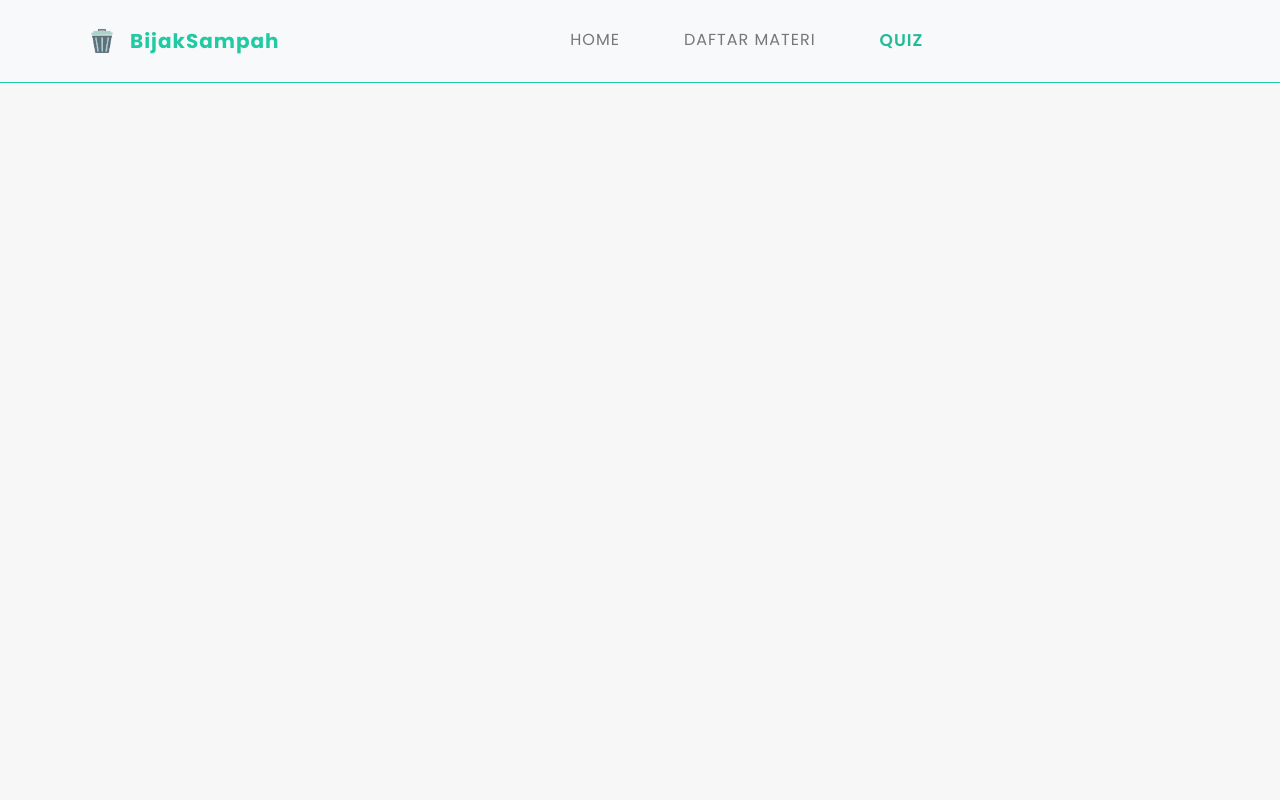
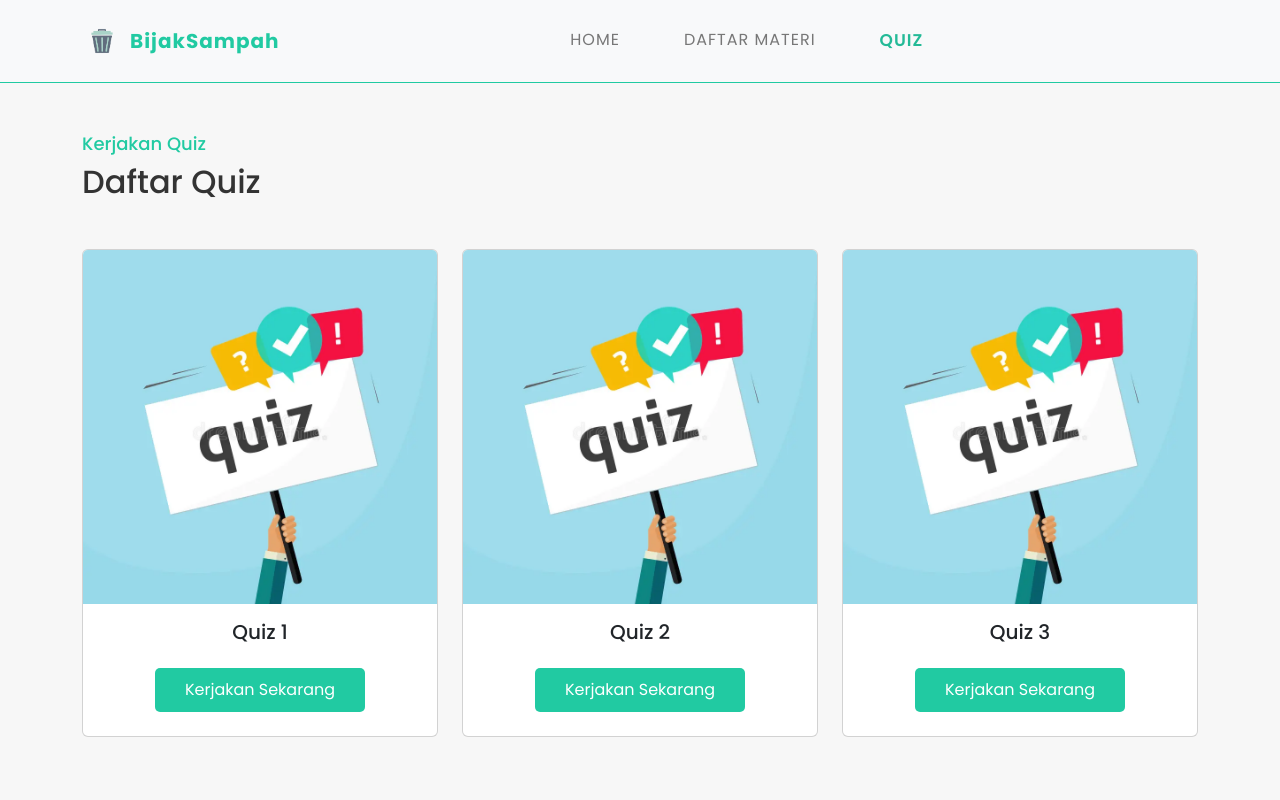
Before and after one commit to Hafidzrdwn/bijak-sampah, a Vue app: page /quiz in a window 1280 px wide. Shown: the top 800 px of the page. Built offline with nearby package versions, Linux system fonts and the light colour scheme.

Commit message:
fix(quiz): show list off quiz

```diff
--- a/src/router/index.js
+++ b/src/router/index.js
@@ -3,6 +3,7 @@ import Home from '../views/Home.vue'
 import Materi from '../views/Materi.vue'
 import DetailMateri from '../views/DetailMateri.vue'
 import Quiz from '../views/Quiz.vue'
+import QuizPage from '../views/QuizPage.vue'
 
 const routes = [
   {
@@ -32,11 +33,18 @@ const routes = [
   },
   {
     path: '/quiz',
-    alias: ['/'],
     name: 'Quiz',
     component: Quiz,
     meta: {
       title: 'Quiz'
+    }
+  },
+  {
+    path: '/quiz/:id',
+    name: 'DetailQuiz',
+    component: QuizPage,
+    meta: {
+      title: 'Halaman Quiz'
     }
   }
 ]
--- a/src/views/Quiz.vue
+++ b/src/views/Quiz.vue
@@ -1,10 +1,42 @@
 <template>
-  <div>
+  <div class="py-5">
+    <div class="header-wrapper mb-5">
+      <h6 class="mb-2">
+        Kerjakan Quiz
+      </h6>
+      <h2>
+        Daftar Quiz
+      </h2>
+    </div>
 
+    <div class="row justify-content-center align-items-start row-gap-4">
+      <div class="col-12 col-xl-4 col-lg-4 col-md-4 col-sm-6" v-for="q in quizzes" :key="q.id">
+        <div class="card" id="card-materi">
+          <img src="/images/quiz.webp" class="card-img-top" alt="Background Materi">
+          <div class="card-body text-center pb-4">
+            <h5 class="mb-4">{{ q.title }}</h5>
+            <router-link :to="'/quiz/' + q.id" class="btn btn-web-primary">Kerjakan Sekarang</router-link>
+          </div>
+        </div>
+      </div>
+    </div>
   </div>
 </template>
 
 <script setup>
-
+const quizzes = [
+  {
+    id: 1,
+    title: 'Quiz 1'
+  },
+  {
+    id: 2,
+    title: 'Quiz 2'
+  },
+  {
+    id: 3,
+    title: 'Quiz 3'
+  },
+]
 </script>
 <style></style>
--- /dev/null
+++ b/src/views/QuizPage.vue
@@ -0,0 +1,8 @@
+<template>
+  <div></div>
+</template>
+
+<script setup>
+</script>
+
+<style></style>
```
Also changed, not shown: public/images/quiz.webp (added).
